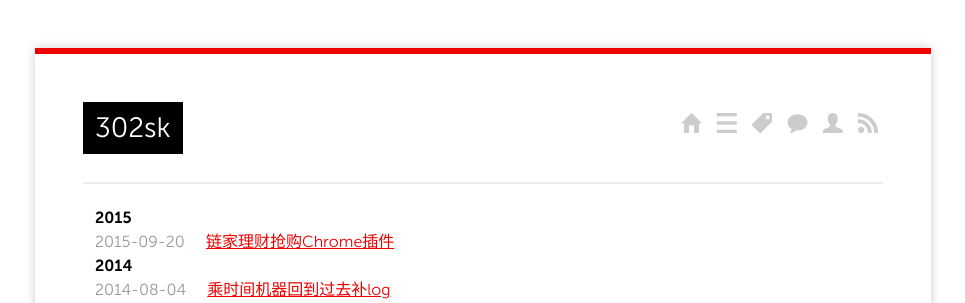
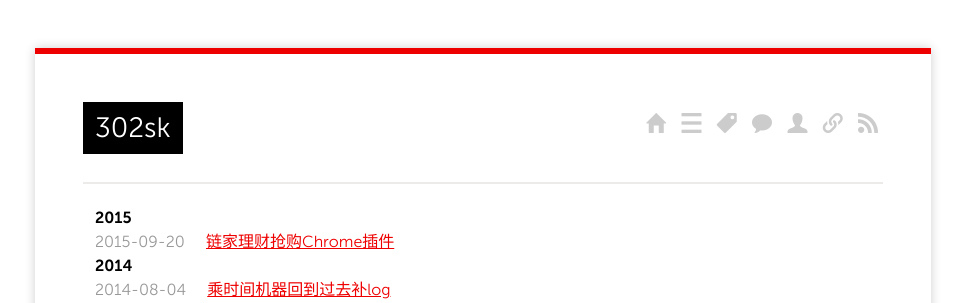
Before and after one commit to 302sk/302sk.github.io, a Jekyll site: the page built from index.html, in a window 1280 px wide. Shown: the top 303 px of the page, without its empty margins (157-1122 px from the left). Built offline with Jekyll 4.4.1, drawn with Linux system fonts in a browser that asks for light colours; Markdown is read by kramdown in place of the engine named in the settings; the list of posts is cut into pages by our own code.

Commit message:
Update default.html

```diff
--- a/_layouts/default.html
+++ b/_layouts/default.html
@@ -24,6 +24,7 @@
           <a href="/tags" class="ss-icon" title="Tag Cloud" >tags</a>
           <a href="/guestbook" class="ss-icon" title="Guest Book" >talk</a>
           <a href="/about" class="ss-icon" title="About" >user</a>
+          <a href="/link" class="ss-icon" title="Link">link</a>
           <a href="/feed" class="ss-icon" title="Subscribe by RSS" >rss</a>
         </div>
         <h1>{{ page.title }}</h1>
```
